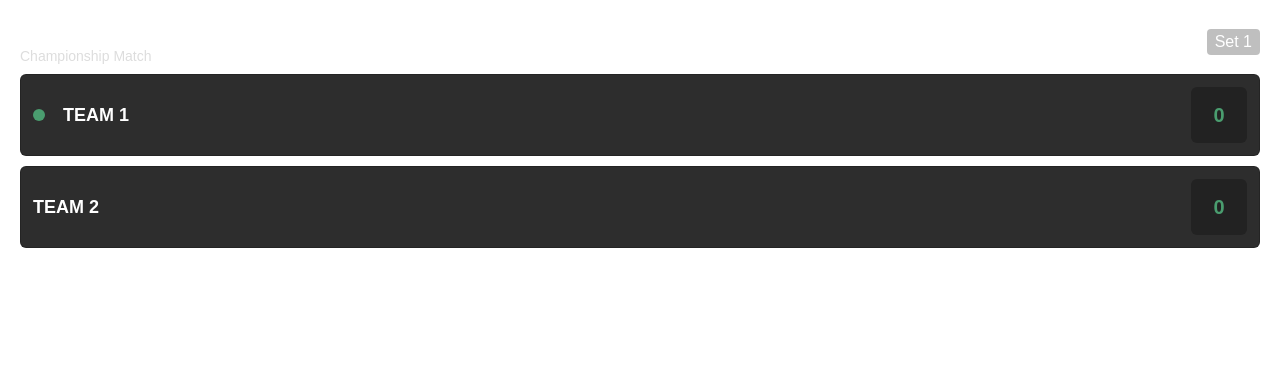
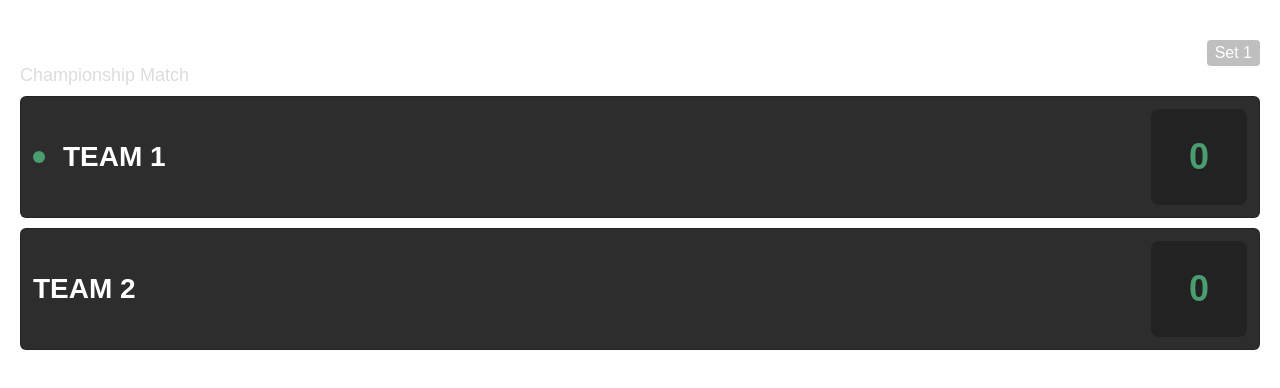
Before and after one commit to jaydacillo03-bot/ATPPickleball, a plain HTML site: page overlay/obs_scoreboard_full.html in a window 1280 px wide. Drawn offline with Linux system fonts and the light colour scheme.

Commit message:
Overlay: increase font sizes and score block dimensions for OBS visibility

```diff
--- a/overlay/obs_scoreboard_full.html
+++ b/overlay/obs_scoreboard_full.html
@@ -14,18 +14,18 @@
     .container{width:100%;padding:20px;box-sizing:border-box}
     .header{display:flex;align-items:center;justify-content:space-between;gap:12px}
     .titles{display:flex;flex-direction:column}
-    .tournament-title{font-size:24px;font-weight:700;color:var(--text)}
-    .tournament-subtitle{font-size:14px;color:#ddd}
+    .tournament-title{font-size:40px;font-weight:800;color:var(--text);letter-spacing:1px}
+    .tournament-subtitle{font-size:18px;color:#ddd}
     .sets{display:flex;gap:10px;align-items:center}
     .team-row{display:flex;align-items:center;justify-content:space-between;padding:12px;border-radius:6px;margin-top:10px;background:var(--row-bg);border:1px solid rgba(0,0,0,0.2)}
     .team-left{display:flex;align-items:center;gap:10px}
     .team-logo{width:48px;height:48px;border-radius:50%;object-fit:cover}
-    .team-name{font-size:18px;font-weight:700}
-    .score-blocks{display:flex;gap:8px;align-items:center}
-    .score{min-width:56px;height:56px;display:flex;align-items:center;justify-content:center;font-size:20px;font-weight:800;background:rgba(0,0,0,0.25);border-radius:6px;color:var(--accent);}
+    .team-name{font-size:28px;font-weight:800}
+    .score-blocks{display:flex;gap:12px;align-items:center}
+    .score{min-width:96px;height:96px;display:flex;align-items:center;justify-content:center;font-size:36px;font-weight:900;background:rgba(0,0,0,0.25);border-radius:8px;color:var(--accent);}
     .serving{width:12px;height:12px;border-radius:50%;background:var(--accent);margin-right:8px}
     .winner-badge{background:#FFD700;color:#000;padding:4px 8px;border-radius:4px;margin-left:8px;font-weight:700}
-    @media (max-width:800px){ .tournament-title{font-size:18px} .score{min-width:44px;height:44px;font-size:18px} }
+    @media (max-width:800px){ .tournament-title{font-size:28px} .tournament-subtitle{font-size:14px} .team-name{font-size:20px} .score{min-width:64px;height:64px;font-size:22px} }
   </style>
 </head>
 <body>
```
